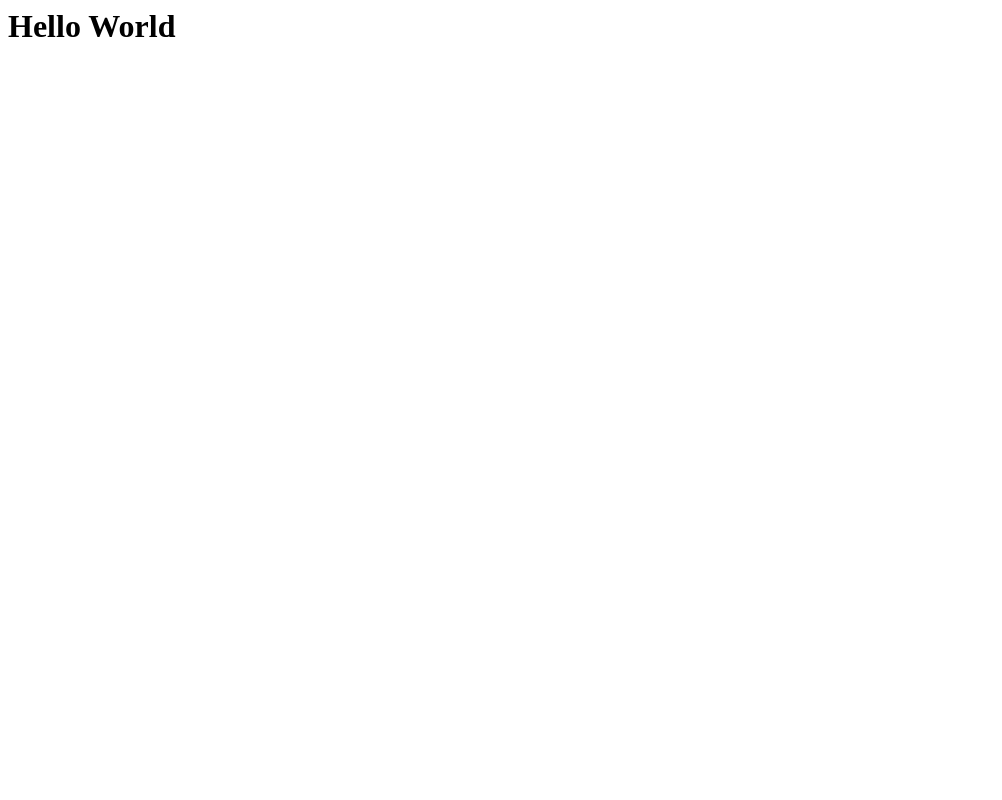
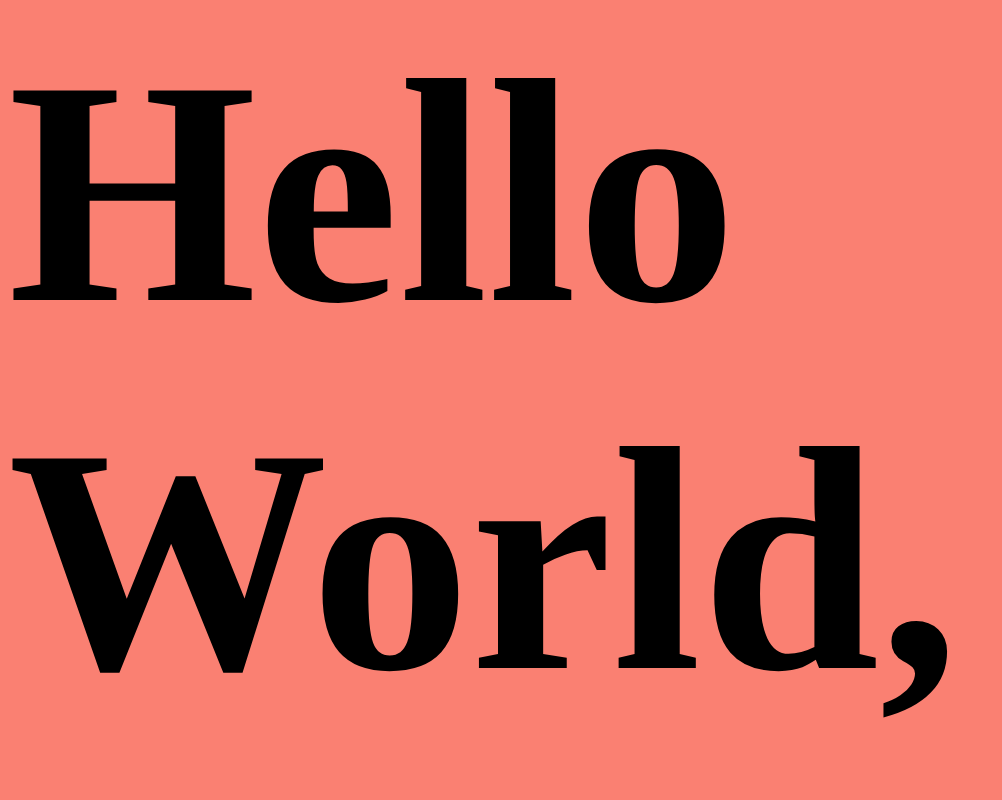
Before and after one commit to sojamo/hello-world, a plain HTML site: page index.html in a window 1280 px wide. Shown: the top 800 px of the page, without its empty margins (0-1002 px from the left). Drawn offline with Linux system fonts and the light colour scheme.

Commit message:
change bg

```diff
--- a/index.html
+++ b/index.html
@@ -5,6 +5,15 @@
   <title>Document</title>
 </head>
 <body>
-  <h1>Hello World</h1>
+  <style>
+    h1 {
+      color: black;
+      font-size:40vh;
+    }
+    html, body {
+      background-color: salmon;
+    }
+  </style>
+    <h1>Hello World, ok.</h1>
 </body>
 </html>
```
